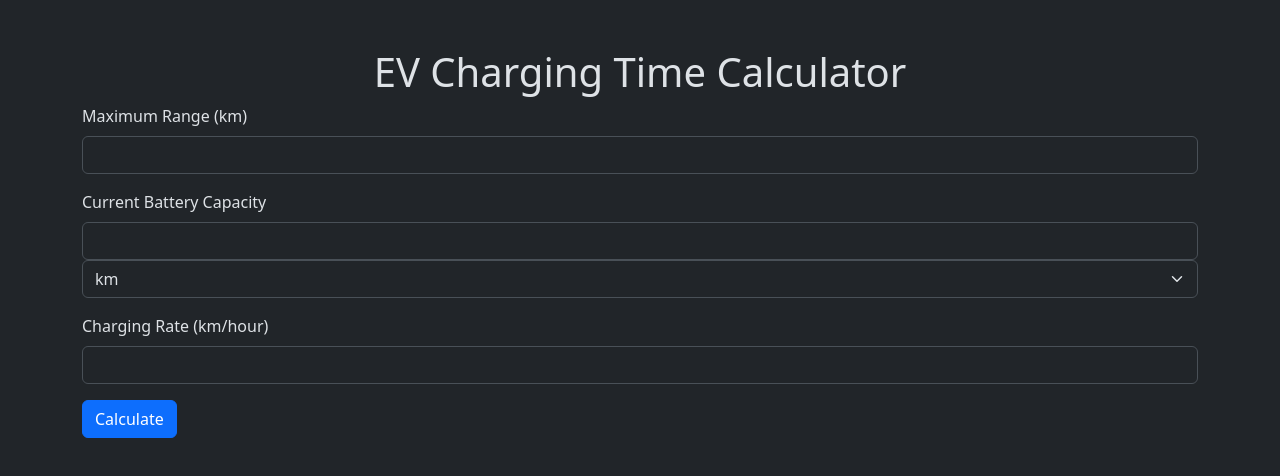
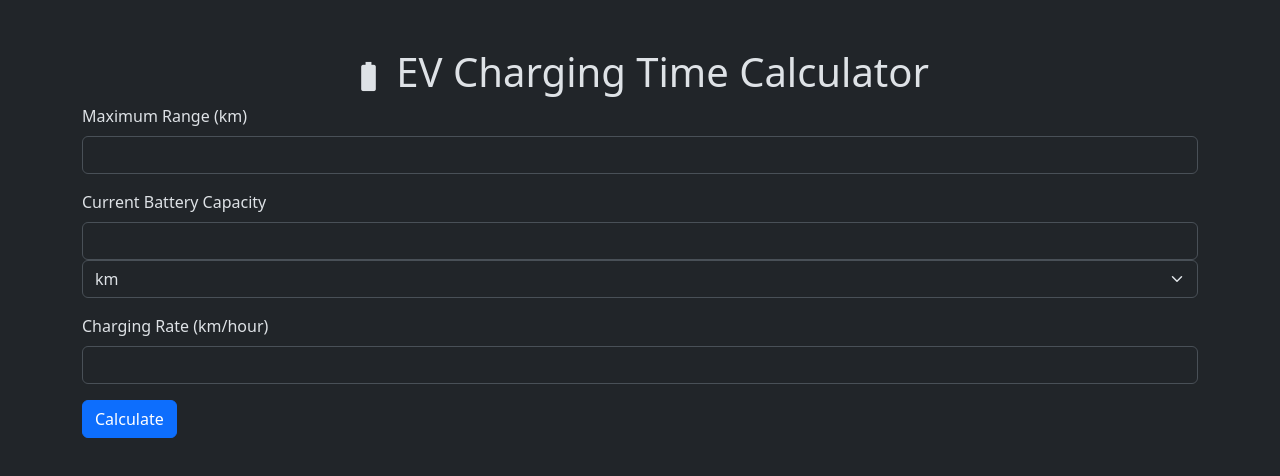
Before and after one commit to corvinsz/EVChargeCalculator, a plain HTML site: page src/index.html in a window 1280 px wide. Drawn offline with nearby package versions, Linux system fonts and the light colour scheme.

Commit message:
added battery icon

```diff
--- a/src/index.html
+++ b/src/index.html
@@ -5,21 +5,27 @@
   <meta name="viewport" content="width=device-width, initial-scale=1.0">
   <title>EV Charging Time Calculator</title>
   <link href="https://cdn.jsdelivr.net/npm/bootstrap@5.3.3/dist/css/bootstrap.min.css" rel="stylesheet" integrity="sha384-QWTKZyjpPEjISv5WaRU9OFeRpok6YctnYmDr5pNlyT2bRjXh0JMhjY6hW+ALEwIH" crossorigin="anonymous">
+  <link href="https://fonts.googleapis.com/icon?family=Material+Icons" rel="stylesheet">
+  <style>
+    .icon {
+      vertical-align: middle;
+      font-size: 35px;
+    }
+  </style>
 </head>
 <body data-bs-theme="dark">
   <div class="container mt-5" data-bs-theme="dark">
-    <h1 class="text-center">EV Charging Time Calculator</h1>
+    <h1 class="text-center">
+      <span class="material-icons icon">battery_full</span>
+      EV Charging Time Calculator
+    </h1>
     <form id="calculatorForm">
-
-
       <!-- <div class="mb-3">
           <label for="carSelect" class="form-label">Select Car</label>
           <select class="form-select" id="carSelect" required>
               <option value="">Select a car</option>
           </select>
       </div> -->
-
-
       <div class="mb-3">
         <label for="maxRange" class="form-label">Maximum Range (km)</label>
         <input type="number" class="form-control" id="maxRange" required>
```
Lines whose indentation alone changed are shown as unchanged.
